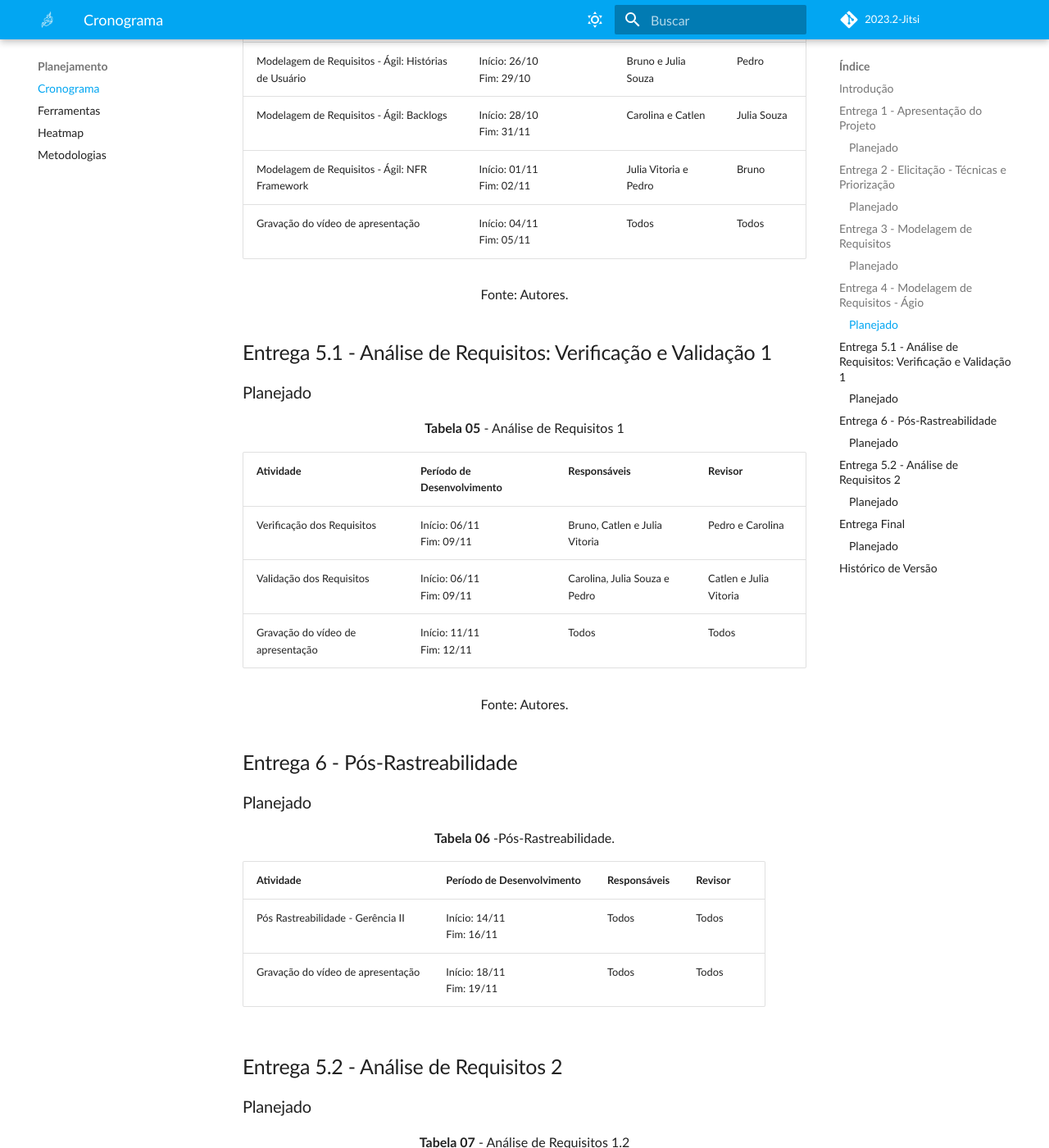
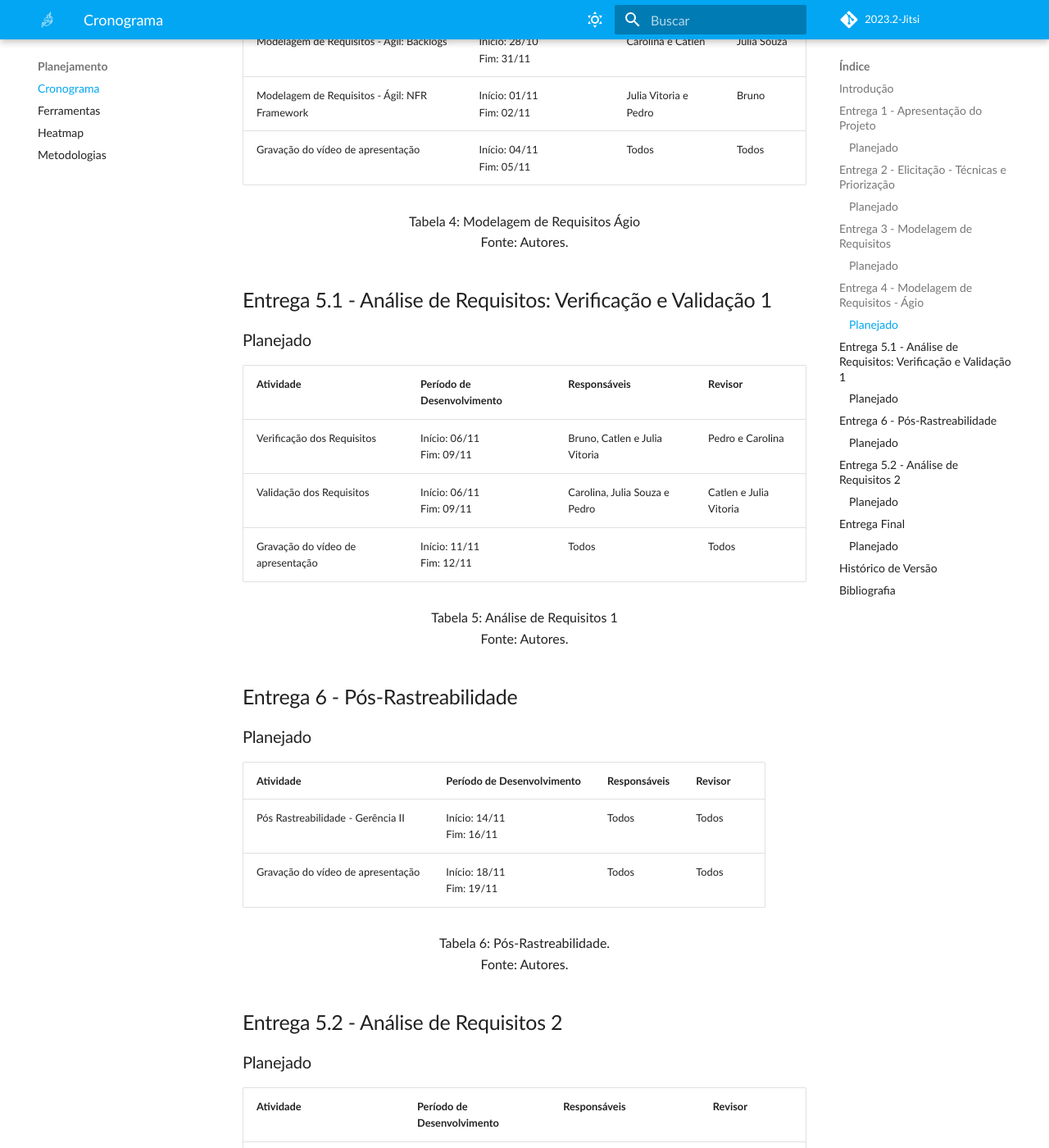
Before and after one commit to Requisitos-de-Software/2023.2-Jitsi, an MkDocs documentation site: the page built from docs/Planejamento/cronograma.md, in a window 1280 px wide and 1400 px high, scrolled down 2886 px. Shown: the whole window at 82% size. Built offline with MkDocs 1.6.1 and Material for MkDocs 9.7.7, drawn with Linux system fonts in a browser that asks for light colours; some web fonts are replaced; comment, search, counter and statistics services are not loaded; some of the changed text lies outside the part shown.

```diff
--- a/docs/Planejamento/cronograma.md
+++ b/docs/Planejamento/cronograma.md
@@ -1,4 +1,4 @@
-# Cronograma
+# ***Cronograma***
 ## Introdução
 
 O cronograma da equipe foi elaborado com base nas datas de entrega e conteúdo descritos no cronograma do plano de Ensino da disciplina de Requisitos de Software ministrada pelo professor André Barros de Sales no semestre de 2023.2.
@@ -8,138 +8,125 @@ Tem como objetivo mostrar em ordem como as terefas serão desenvolvidas ao longo
 ## Entrega 1 - Apresentação do Projeto
 ### Planejado
 
-<font size="3"><p style="text-align: center"><b>Tabela 01</b> - Apresentação do Projeto</p></font>
+| Atividade                                                                                             | Período de Desenvolvimento   | Responsáveis                | Revisor       |
+|-------------------------------------------------------------------------------------------------------|------------------------------|-----------------------------|---------------|
+| Heatmap de disponibilidade dos integrantes                                                            | Início: 03/09 <br>Fim: 04/09 | Carolina                    | Bruno         |
+| Colocar todos os Rich Pictures no repositório do projeto                                              | Início: 13/09 <br>Fim: 19/09 | Carolina                    | Catlen        |
+| Realizar votação do aplicativo para o projeto                                                         | Início: 13/09 <br>Fim: 15/09 | Todos                       | Todos         |
+| Criar o cronograma de todo o projeto                                                                  | Início: 13/09 <br>Fim: 19/09 | Bruno e Catlen              | Pedro         |
+| Listar as ferramentas do projeto                                                                      | Início: 13/09 <br>Fim: 19/09 | Julia Vitoria e Julia Souza | Carolina      |
+| Listar as metodologias do projeto                                                                     | Início: 13/09 <br>Fim: 19/09 | Pedro                       | Catlen        |
+| Documentar cópia do Termo de Uso, Direito de Uso ou Propriedade Intelectual do aplicativo selecionado | Início: 13/09 <br>Fim: 19/09 | Catlen                      | Julia Souza   |
+| Criar o artefato de Rich Pictures                                                                     | Início: 13/09 <br>Fim: 19/09 | Carolina e Julia Souza      | Bruno         |
+| Escrever introdução sobre projeto e equipe no READ.ME                                                 | Início: 13/09 <br>Fim: 19/09 | Pedro                       | Julia Vitoria |
+| Criar modelos de documentação e organização interna dos arquivos                                      | Início: 13/09 <br>Fim: 19/09 | Pedro                       | Julia Souza   |
+| Gravação do vídeo de apresentação                                                                     | Início: 19/09 <br>Fim: 20/09 | Todos                       |               |
 
-| Atividade | Período de Desenvolvimento | Responsáveis | Revisor |
-| --------- | ----------- | ----------- | ----------- |
-| Heatmap de disponibilidade dos integrantes | Início: 03/09 <br>Fim: 04/09 | Carolina | Bruno |
-| Colocar todos os Rich Pictures no repositório do projeto | Início: 13/09 <br>Fim: 19/09 | Carolina|Catlen|
-| Realizar votação do aplicativo para o projeto | Início: 13/09 <br>Fim: 15/09 | Todos | Todos |
-| Criar o cronograma de todo o projeto | Início: 13/09 <br>Fim: 19/09 | Bruno e Catlen |Pedro |
-| Listar as ferramentas do projeto| Início: 13/09 <br>Fim: 19/09 | Julia Vitoria e Julia Souza | Carolina|
-| Listar as metodologias do projeto | Início: 13/09 <br>Fim: 19/09 |Pedro| Catlen
-| Documentar cópia do Termo de Uso, Direito de Uso ou Propriedade Intelectual do aplicativo selecionado | Início: 13/09 <br>Fim: 19/09 |Catlen|Julia Souza|
-| Criar o artefato de Rich Pictures | Início: 13/09 <br>Fim: 19/09 | Carolina e Julia Souza | Bruno |
-| Escrever introdução sobre projeto e equipe no READ.ME | Início: 13/09 <br>Fim: 19/09 | Pedro | Julia Vitoria |
-| Criar modelos de documentação e organização interna dos arquivos | Início: 13/09 <br>Fim: 19/09 | Pedro | Julia Souza |
-| Gravação do vídeo de apresentação | Início: 19/09 <br>Fim: 20/09 | Todos |
-
-<font size="3"><p style="text-align: center">Fonte: Autores.</p></font>
+<font size="3"><p style="text-align: center">Tabela 1: Apresentação do Projeto <br/> Fonte: Autores.</p></font>
 
 
 ## Entrega 2 - Elicitação - Técnicas e Priorização
 
 ### Planejado
 
-<font size="3"><p style="text-align: center"><b>Tabela 02</b> Elicitação - Técnicas e Priorização</p></font>
+| Atividade                                                                                  | Período de Desenvolvimento   | Responsáveis          | Revisor       |
+|--------------------------------------------------------------------------------------------|------------------------------|-----------------------|---------------|
+| Criação de perfis de usuários                                                              | Início: 22/09 <br>Fim: 25/09 | Bruno e Carolina      | Catlen        |
+| Entendimento das técnicas de elicitação de requisitos usadas e que serão usadas no projeto | Início: 25/09 <br>Fim: 27/09 | Catlen e Julia Souza  | Julia Vitoria |
+| Entendimento das técnicas de priorização de requisitos e quais serão usadas no projeto     | Início: 27/09 <br>Fim: 29/09 | Julia Vitoria e Pedro | Bruno         |
+| Gravação do vídeo de apresentação                                                          | Início: 30/09 <br>Fim: 01/10 | Todos                 | Todos         |
 
-Atividade | Período de Desenvolvimento | Responsáveis | Revisor |
-| --------- | ----------- | ----------- | ----------- |
-| Criação de perfis de usuários | Início: 22/09 <br>Fim: 25/09 | Bruno e Carolina |Catlen|
-| Entendimento das técnicas de elicitação de requisitos usadas e que serão usadas no projeto| Início: 25/09 <br>Fim: 27/09 | Catlen e Julia Souza|Julia Vitoria|
-| Entendimento das técnicas de priorização de requisitos e quais serão usadas no projeto | Início: 27/09 <br>Fim: 29/09 |Julia Vitoria e Pedro | Bruno|
-| Gravação do vídeo de apresentação | Início: 30/09 <br>Fim: 01/10 | Todos |Todos|
-
-<font size="3"><p style="text-align: center">Fonte: Autores.</p></font>
+<font size="3"><p style="text-align: center">Tabela 2: Elicitação - Técnicas e Priorização <br/> Fonte: Autores.</p></font>
 
 ## Entrega 3 - Modelagem de Requisitos
 
 ### Planejado
 
-<font size="3"><p style="text-align: center"><b>Tabela 03</b> - Modelagem de Requisitos </p></font>
+| Atividade                                          | Período de Desenvolvimento   | Responsáveis          | Revisor       |
+|----------------------------------------------------|------------------------------|-----------------------|---------------|
+| Modelagem de Requisitos: Cenários                  | Início: 05/10 <br>Fim: 08/10 | Pedro e Julia Vitoria | Bruno         |
+| Modelagem de Requisitos: Léxico                    | Início: 08/10 <br>Fim: 12/10 | Julia Souza e Catlen  | Carolina      |
+| Modelagem de Requisitos: Use Case                  | Início: 12/10 <br>Fim: 15/10 | Bruno e Carolina      | Julia Souza   |
+| Modelagem de Requisitos: Especificação Suplementar | Início: 15/09 <br>Fim: 20/10 | Catlen e Pedro        | Julia Vitoria |
+| Gravação do vídeo de apresentação                  | Início: 23/10 <br>Fim: 24/10 | Todos                 | Todos         |
 
-Atividade | Período de Desenvolvimento | Responsáveis | Revisor |
-| --------- | ----------- | ----------- | ----------- |
-| Modelagem de Requisitos: Cenários | Início: 05/10 <br>Fim: 08/10 | Pedro e Julia Vitoria |Bruno|
-| Modelagem de Requisitos: Léxico| Início: 08/10 <br>Fim: 12/10 |Julia Souza e Catlen|Carolina|
-| Modelagem de Requisitos: Use Case | Início: 12/10 <br>Fim: 15/10 |Bruno e Carolina|Julia Souza|
-| Modelagem de Requisitos: Especificação Suplementar | Início: 15/09 <br>Fim: 20/10 |Catlen e Pedro|Julia Vitoria|
-| Gravação do vídeo de apresentação | Início: 23/10 <br>Fim: 24/10 | Todos |Todos|
-
-<font size="3"><p style="text-align: center">Fonte: Autores.</p></font>
+<font size="3"><p style="text-align: center">Tabela 3: Modelagem de Requisitos <br/> Fonte: Autores.</p></font>
 
 ## Entrega 4 - Modelagem de Requisitos - Ágio
 
 ### Planejado
 
-<font size="3"><p style="text-align: center"><b>Tabela 04</b> - Modelagem de Requisitos Ágio</p></font>
+| Atividade                                            | Período de Desenvolvimento   | Responsáveis          | Revisor     |
+|------------------------------------------------------|------------------------------|-----------------------|-------------|
+| Modelagem de Requisitos - Ágil: Histórias de Usuário | Início: 26/10 <br>Fim: 29/10 | Bruno e Julia Souza   | Pedro       |
+| Modelagem de Requisitos - Ágil: Backlogs             | Início: 28/10 <br>Fim: 31/11 | Carolina e Catlen     | Julia Souza |
+| Modelagem de Requisitos - Ágil: NFR Framework        | Início: 01/11 <br>Fim: 02/11 | Julia Vitoria e Pedro | Bruno       |
+| Gravação do vídeo de apresentação                    | Início: 04/11 <br>Fim: 05/11 | Todos                 | Todos       |
 
-Atividade | Período de Desenvolvimento | Responsáveis | Revisor |
-| --------- | ----------- | ----------- | ----------- |
-| Modelagem de Requisitos - Ágil: Histórias de Usuário | Início: 26/10 <br>Fim: 29/10 |Bruno e Julia Souza |Pedro|
-| Modelagem de Requisitos - Ágil: Backlogs| Início: 28/10 <br>Fim: 31/11 |Carolina e Catlen|Julia Souza|
-| Modelagem de Requisitos - Ágil: NFR Framework | Início: 01/11 <br>Fim: 02/11 |Julia Vitoria e Pedro|Bruno|
-| Gravação do vídeo de apresentação | Início: 04/11 <br>Fim: 05/11 | Todos |Todos|
-
-<font size="3"><p style="text-align: center">Fonte: Autores.</p></font>
+<font size="3"><p style="text-align: center">Tabela 4: Modelagem de Requisitos Ágio <br/> Fonte: Autores.</p></font>
 
 ## Entrega 5.1 - Análise de Requisitos: Verificação e Validação 1
 
 ### Planejado
 
-<font size="3"><p style="text-align: center"><b>Tabela 05</b> - Análise de Requisitos 1</p></font>
+| Atividade                         | Período de Desenvolvimento   | Responsáveis                  | Revisor                |
+|-----------------------------------|------------------------------|-------------------------------|------------------------|
+| Verificação dos Requisitos        | Início: 06/11 <br>Fim: 09/11 | Bruno, Catlen e Julia Vitoria | Pedro e Carolina       |
+| Validação dos Requisitos          | Início: 06/11 <br>Fim: 09/11 | Carolina, Julia Souza e Pedro | Catlen e Julia Vitoria |
+| Gravação do vídeo de apresentação | Início: 11/11 <br>Fim: 12/11 | Todos                         | Todos                  |
 
-Atividade | Período de Desenvolvimento | Responsáveis | Revisor |
-| --------- | ----------- | ----------- | ----------- |
-| Verificação dos Requisitos | Início: 06/11 <br>Fim: 09/11 |Bruno, Catlen e Julia Vitoria|Pedro e Carolina|
-| Validação dos Requisitos | Início: 06/11 <br>Fim: 09/11 |Carolina, Julia Souza e Pedro|Catlen e Julia Vitoria|
-| Gravação do vídeo de apresentação | Início: 11/11 <br>Fim: 12/11 | Todos |Todos|
-
-<font size="3"><p style="text-align: center">Fonte: Autores.</p></font>
+<font size="3"><p style="text-align: center">Tabela 5: Análise de Requisitos 1 <br/> Fonte: Autores.</p></font>
 
 ## Entrega 6 - Pós-Rastreabilidade
 
 ### Planejado
 
-<font size="3"><p style="text-align: center"><b>Tabela 06</b> -Pós-Rastreabilidade.</p></font>
+| Atividade                         | Período de Desenvolvimento   | Responsáveis | Revisor |
+|-----------------------------------|------------------------------|--------------|---------|
+| Pós Rastreabilidade - Gerência II | Início: 14/11 <br>Fim: 16/11 | Todos        | Todos   |
+| Gravação do vídeo de apresentação | Início: 18/11 <br>Fim: 19/11 | Todos        | Todos   |
 
-Atividade | Período de Desenvolvimento | Responsáveis | Revisor |
-| --------- | ----------- | ----------- | ----------- |
-| Pós Rastreabilidade - Gerência II | Início: 14/11 <br>Fim: 16/11 | Todos |Todos |
-| Gravação do vídeo de apresentação | Início: 18/11 <br>Fim: 19/11 | Todos |Todos|
+<font size="3"><p style="text-align: center">Tabela 6: Pós-Rastreabilidade. <br/> Fonte: Autores.</p></font>
 
 ## Entrega 5.2 - Análise de Requisitos 2
 
 ### Planejado
 
-<font size="3"><p style="text-align: center"><b>Tabela 07</b> - Análise de Requisitos 1.2</p></font>
+| Atividade                         | Período de Desenvolvimento   | Responsáveis                       | Revisor             |
+|-----------------------------------|------------------------------|------------------------------------|---------------------|
+| Verificação dos Requisitos        | Início: 21/11 <br>Fim: 25/11 | Carolina, Catlen e Pedro           | Bruno e Julia Souza |
+| Validação dos Requisitos          | Início: 21/11 <br>Fim: 25/11 | Bruno, Julia Souza e Julia Vitoria | Catlen e Carolina   |
+| Gravação do vídeo de apresentação | Início: 27/11 <br>Fim: 28/11 | Todos                              | Todos               |
 
-Atividade | Período de Desenvolvimento | Responsáveis | Revisor |
-| --------- | ----------- | ----------- | ----------- |
-| Verificação dos Requisitos | Início: 21/11 <br>Fim: 25/11 |Carolina, Catlen e Pedro|Bruno e Julia Souza|
-| Validação dos Requisitos | Início: 21/11 <br>Fim: 25/11 |Bruno, Julia Souza e Julia Vitoria|Catlen e Carolina|
-| Gravação do vídeo de apresentação | Início: 27/11 <br>Fim: 28/11 | Todos |Todos|
-
-<font size="3"><p style="text-align: center">Fonte: Autores.</p></font>
+<font size="3"><p style="text-align: center">Tabela 7: Análise de Requisitos 1.2 <br/> Fonte: Autores.</p></font>
 
 ## Entrega Final
 
 ### Planejado
 
-<font size="3"><p style="text-align: center"><b>Tabela 08</b> - Entrega Final</p></font>
+| Atividade                         | Período de Desenvolvimento   | Responsáveis | Revisor |
+|-----------------------------------|------------------------------|--------------|---------|
+| Desenvolvimento do Projeto Final  | Início: 29/11 <br>Fim: 02/12 | Todos        | Todos   |
+| Gravação do vídeo de apresentação | Início: 04/11 <br>Fim: 05/12 | Todos        | Todos   |
 
-Atividade | Período de Desenvolvimento | Responsáveis | Revisor |
-| --------- | ----------- | ----------- | ----------- |
-| Desenvolvimento do Projeto Final | Início: 29/11 <br>Fim: 02/12 | Todos |Todos|
-| Gravação do vídeo de apresentação | Início: 04/11 <br>Fim: 05/12 | Todos |Todos|
-
-<font size="3"><p style="text-align: center">Fonte: Autores.</p></font>
+<font size="3"><p style="text-align: center">Tabela 8: Entrega Final <br/> Fonte: Autores.</p></font>
 
 ## **Histórico de Versão**
 <p align="justify">
 &emsp;&emsp;A tabela 1 representa o histórico de versão do documento.
 </p>
 
-| Versão  |   Data    | Descrição | Autor(es) | Revisor(es)
-| --------- | ------- | ------ | ---------- | ----------
-| `1.0` | 15/09/2023 | Cronograma planejado e executado markdown | [Catlen](https://github.com/catlenc) e [Bruno](https://github.com/BrunoHenrique00) |[Pedro](https://github.com/PedroSiq)|
-| `1.1` | 18/09/2023 | Correções em Cronograma planejado e executado markdown | [Catlen](https://github.com/catlenc) e [Bruno](https://github.com/BrunoHenrique00) |[Pedro](https://github.com/PedroSiq)|
+| Versão | Data       | Descrição                                              | Autor(es)                                                                          | Revisor(es)                          |
+|--------|------------|--------------------------------------------------------|------------------------------------------------------------------------------------|--------------------------------------|
+| `1.0`  | 15/09/2023 | Cronograma planejado e executado markdown              | [Catlen](https://github.com/catlenc) e [Bruno](https://github.com/BrunoHenrique00) | [Pedro](https://github.com/PedroSiq) |
+| `1.1`  | 18/09/2023 | Correções em Cronograma planejado e executado markdown | [Catlen](https://github.com/catlenc) e [Bruno](https://github.com/BrunoHenrique00) | [Pedro](https://github.com/PedroSiq) |
+| `1.2`  | 20/09/2023 | Padronização do documento                              | [Bruno](https://github.com/BrunoHenrique00) e [Catlen](https://github.com/catlenc) | [Pedro](https://github.com/PedroSiq) |
 
 <center>
-<h6> Tabela 1: Histórico de Versão.
-<br> Autor(a): <a href="https://github.com/catlenc">Catlen Ceane</a></h6>
+<h6> Tabela 9: Histórico de Versão.
+<br/> Autor(a): <a href="https://github.com/catlenc">Catlen Ceane</a></h6>
 </center>
 
- ## **Bibliografia**
+## **Bibliografia**
 
 > Cronograma Youtube. Disponível em: <<https://github.com/Requisitos-de-Software/2023.1-BilheteriaDigital/blob/main/docs/planejamento/cronograma.md>> . Acesso em 15 de Setembro de 2023.
```
